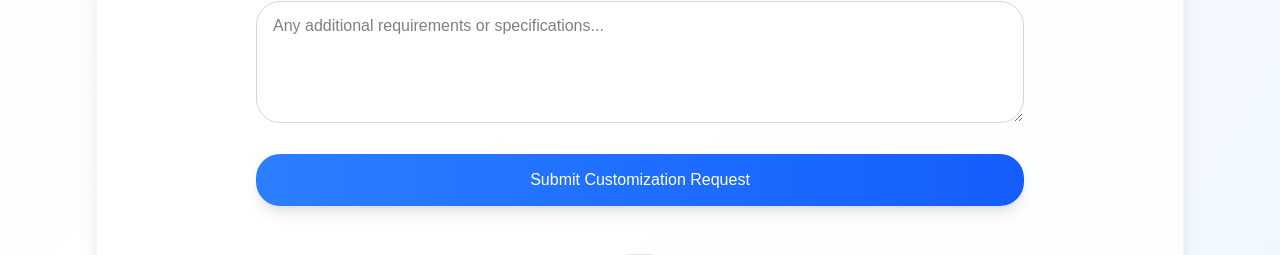
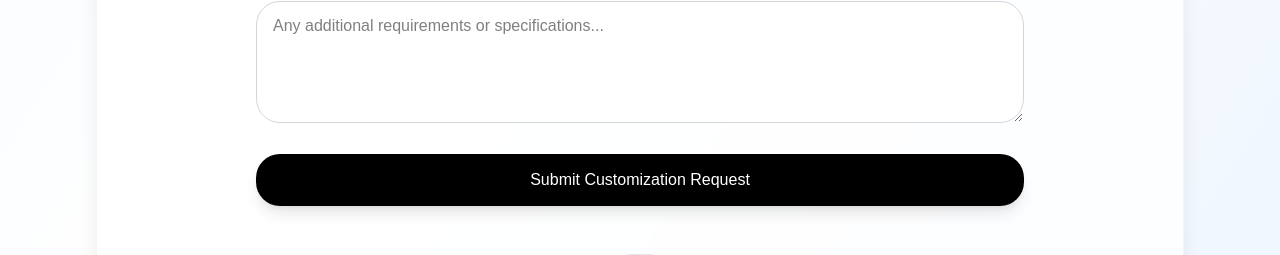
Before and after one commit to catnoirr/ekam, a Next.js app: page /customize in a window 1280 px wide. Shown: the part 1510-1765 px from the top of the page. Built offline with nearby package versions, Linux system fonts and the light colour scheme.

Commit message:
Update button styles across multiple components to use a black background for improved consistency and visual appeal

```diff
--- a/src/app/componentes/CustomizedProduct.jsx
+++ b/src/app/componentes/CustomizedProduct.jsx
@@ -157,7 +157,7 @@ const CustomizedProduct = () => {
             </p>
             <Link
               href="https://maps.app.goo.gl/8r2vAQfpW4KFT8jp6"
-              className="inline-flex items-center gap-3 bg-blue-600 text-white px-8 py-4 rounded-full font-semibold transition-all duration-300 transform hover:scale-105"
+              className="inline-flex items-center gap-3 bg-black text-white px-8 py-4 rounded-full font-semibold transition-all duration-300 transform hover:scale-105"
             >
               <svg xmlns="http://www.w3.org/2000/svg" fill="none" viewBox="0 0 24 24" strokeWidth={1.8} stroke="currentColor" className="w-6 h-6">
                 <path strokeLinecap="round" strokeLinejoin="round" d="M15.75 10.5V6a3.75 3.75 0 10-7.5 0v4.5m11.356-1.993l1.263 12c.07.665-.45 1.243-1.119 1.243H4.25a1.125 1.125 0 01-1.12-1.243l1.264-12A1.125 1.125 0 015.513 7.5h12.974c.576 0 1.059.435 1.119 1.007zM8.625 10.5a.375.375 0 11-.75 0 .375.375 0 01.75 0zm7.5 0a.375.375 0 11-.75 0 .375.375 0 01.75 0z" />
--- a/src/app/componentes/Hero.jsx
+++ b/src/app/componentes/Hero.jsx
@@ -21,7 +21,7 @@ export default function Hero() {
 
       <div
         onClick={() => setIsModalOpen(true)}
-        className='text-white text-base sm:text-lg md:text-xl font-semibold px-6 sm:px-8 md:px-10 py-2 sm:py-3 my-3 sm:my-4 md:my-5 bg-blue-400 rounded-4xl hover:bg-blue-700 hover:scale-105 transition-all duration-300 cursor-pointer'>
+        className='text-white text-base sm:text-lg md:text-xl font-semibold px-6 sm:px-8 md:px-10 py-2 sm:py-3 my-3 sm:my-4 md:my-5 bg-black rounded-4xl hover:bg-blue-700 hover:scale-105 transition-all duration-300 cursor-pointer shadow-xl'>
         Enquiry Now
       </div>
 
--- a/src/app/componentes/Quote.jsx
+++ b/src/app/componentes/Quote.jsx
@@ -272,7 +272,7 @@ const Quote = () => {
                 <button
                   type="submit"
                   disabled={isSubmitting}
-                  className={`w-full bg-gradient-to-r from-cyan-500 to-blue-500 text-white font-medium py-3.5 rounded-xl transition-all duration-200 shadow-md hover:shadow-lg ${
+                  className={`w-full bg-black text-white font-medium py-3.5 rounded-xl transition-all duration-200 shadow-md hover:shadow-lg ${
                     isSubmitting ? 'opacity-75 cursor-not-allowed' : 'hover:from-cyan-600 hover:to-blue-600 transform hover:scale-[1.02]'
                   }`}
                 >
--- a/src/app/customize/page.jsx
+++ b/src/app/customize/page.jsx
@@ -36,7 +36,7 @@ const radioStyles = "peer sr-only";
 const radioLabelStyles =
   "w-full text-center px-3 py-2.5 text-sm font-medium border border-gray-300 rounded-3xl cursor-pointer peer-checked:bg-gradient-to-r peer-checked:from-blue-500 peer-checked:to-blue-600 peer-checked:text-white peer-checked:border-transparent hover:bg-gray-50 hover:border-blue-300 transition-all duration-300 text-black";
 const submitButtonStyles =
-  "w-full bg-gradient-to-r from-blue-500 to-blue-600 text-white py-3.5 rounded-3xl font-medium hover:from-blue-600 hover:to-blue-700 focus:ring-4 focus:ring-blue-500/20 transition-all duration-300 transform hover:scale-[1.02] active:scale-[0.98] shadow-lg hover:shadow-blue-500/25";
+  "w-full bg-black text-white py-3.5 rounded-3xl font-medium hover:from-blue-600 hover:to-blue-700 focus:ring-4 focus:ring-blue-500/20 transition-all duration-300 transform hover:scale-[1.02] active:scale-[0.98] shadow-lg hover:shadow-blue-500/25";
 
 export default function Home() {
   const router = useRouter();
```
